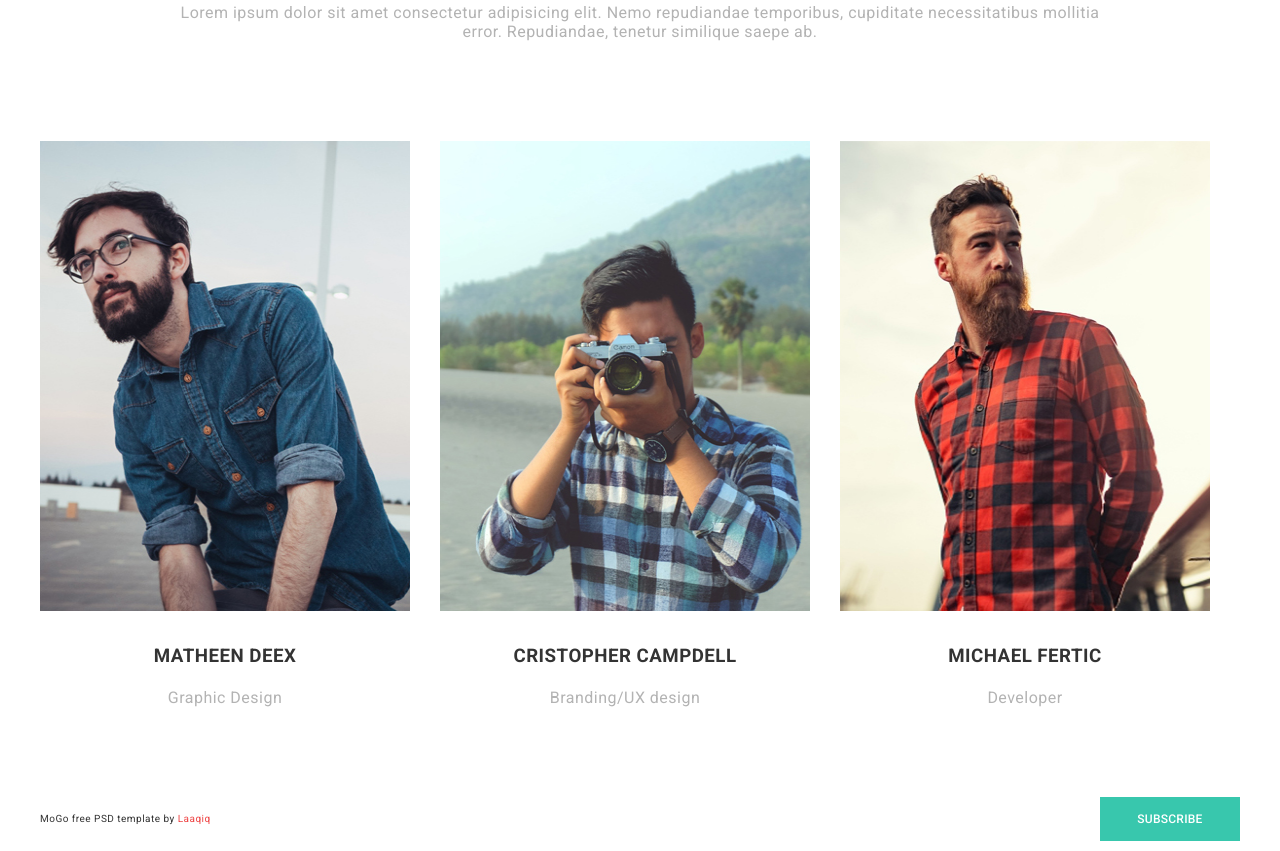
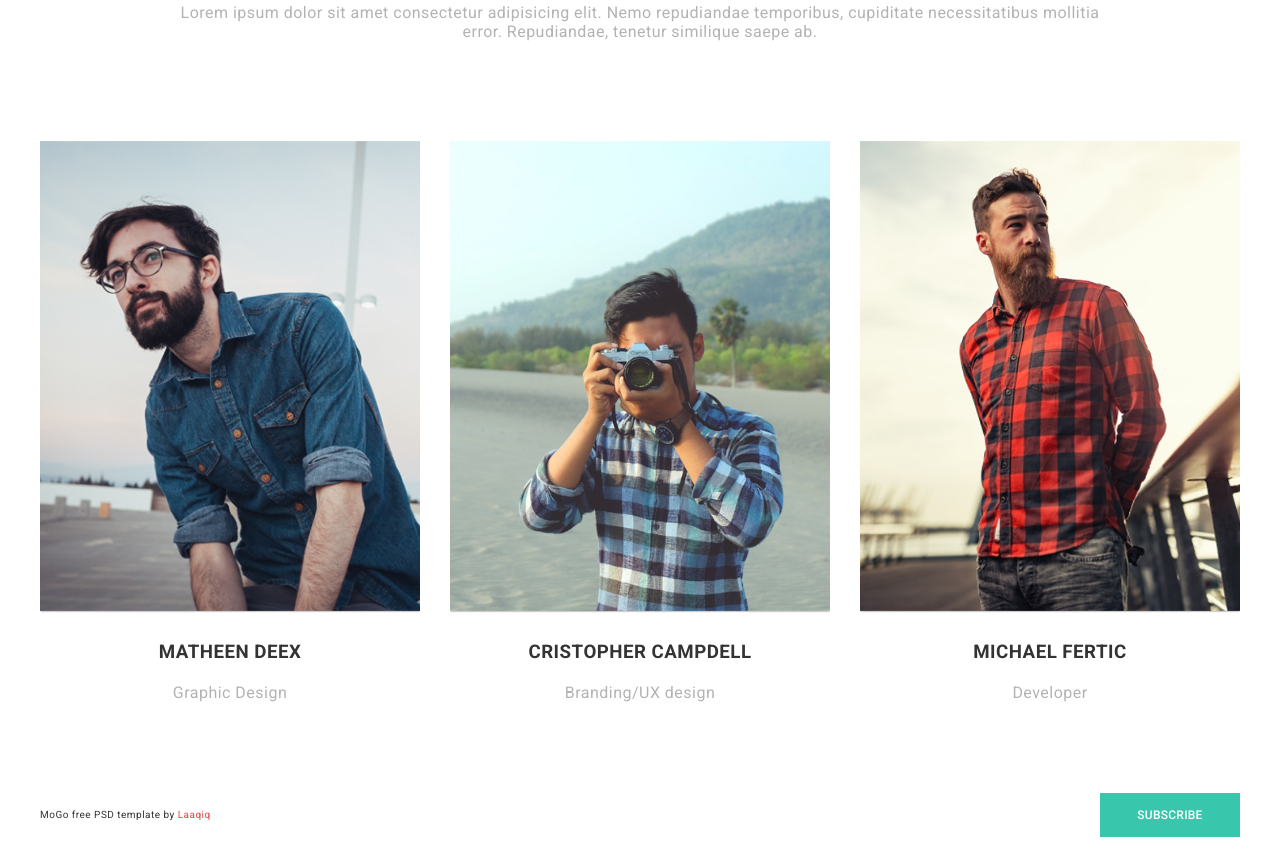
Before and after one commit to IgorBulakh/page-mogo, a plain HTML site: page index.html in a window 1280 px wide. Shown: the part 774-1625 px from the top of the page. Drawn offline with nearby package versions, Linux system fonts and the light colour scheme.

Commit message:
position img people

```diff
--- a/index.html
+++ b/index.html
@@ -1,23 +1,27 @@
 <!DOCTYPE html>
 <html lang="en">
   <head>
-	<meta charset="UTF-8">
-	<meta name="viewport" content="width=device-width, initial-scale=1.0">
+    <meta charset="UTF-8" />
+    <meta name="viewport" content="width=device-width, initial-scale=1.0" />
     <link
       href="https://fonts.googleapis.com/css2?family=Raleway:wght@400;500;700&family=Roboto:wght@200;400;500;700&display=swap"
-		rel="stylesheet">
+      rel="stylesheet"
+    />
 
-		<link rel="stylesheet" href="https://cdn.jsdelivr.net/npm/modern-normalize@1.0.0/modern-normalize.css">
+    <link
+      rel="stylesheet"
+      href="https://cdn.jsdelivr.net/npm/modern-normalize@1.0.0/modern-normalize.css"
+    />
 
-		<link href="https://fonts.googleapis.com/css2?family=Mr+Dafoe&display=swap" rel="stylesheet">
-	<link rel="stylesheet" href="style/main.css">
+    <link
+      href="https://fonts.googleapis.com/css2?family=Mr+Dafoe&display=swap"
+      rel="stylesheet"
+    />
+    <link rel="stylesheet" href="style/main.css" />
     <title>Document</title>
   </head>
   <body>
-
-
     <!-- <header> -->
-
 
     <header class="page-header">
       <nav class="container flex-container">
@@ -46,7 +50,6 @@
     <!-- </header> -->
     <!-- <main> -->
 
-
     <main class="page-main">
       <!-- work section  -->
       <section class="section">
@@ -56,27 +59,45 @@
           <ul class="subtitle list subtitle-colums">
             <li class="flex-element">
               <h3 class="title title-start">photography</h3>
-					<p>Lorem ipsum dolor, sit amet consectetur adipisicing elit. Ad, quos.</p>
+              <p>
+                Lorem ipsum dolor, sit amet consectetur adipisicing elit. Ad,
+                quos.
+              </p>
             </li>
             <li class="flex-element">
               <h3 class="title title-start">web design</h3>
-					<p>Lorem ipsum dolor sit amet consectetur, adipisicing elit. Deserunt, dolorem.</p>
+              <p>
+                Lorem ipsum dolor sit amet consectetur, adipisicing elit.
+                Deserunt, dolorem.
+              </p>
             </li>
             <li class="flex-element">
               <h3 class="title title-start">creatyvity</h3>
-					<p>Lorem ipsum, dolor sit amet consectetur, adipisicing elit. Sunt, id.</p>
+              <p>
+                Lorem ipsum, dolor sit amet consectetur, adipisicing elit. Sunt,
+                id.
+              </p>
             </li>
             <li class="flex-element">
               <h3 class="title title-start">ceo</h3>
-					<p>Lorem ipsum, dolor sit amet consectetur, adipisicing elit. Molestias, porro?</p>
+              <p>
+                Lorem ipsum, dolor sit amet consectetur, adipisicing elit.
+                Molestias, porro?
+              </p>
             </li>
             <li class="flex-element">
               <h3 class="title title-start">html/css</h3>
-					<p>Lorem, ipsum dolor sit amet consectetur adipisicing elit. Ducimus, suscipit.</p>
+              <p>
+                Lorem, ipsum dolor sit amet consectetur adipisicing elit.
+                Ducimus, suscipit.
+              </p>
             </li>
             <li class="flex-element">
-					<h3 class="title title-start ">digital</h3>
-					 <p>Lorem ipsum dolor sit amet consectetur, adipisicing, elit. Aliquam, quam.</p>
+              <h3 class="title title-start">digital</h3>
+              <p>
+                Lorem ipsum dolor sit amet consectetur, adipisicing, elit.
+                Aliquam, quam.
+              </p>
             </li>
           </ul>
         </div>
@@ -84,24 +105,41 @@
       <!-- team section  -->
       <section class="section">
         <div class="container">
-
           <h2 class="main-title title">Who wee are</h2>
 
           <h2 class="section-title">meet our team</h2>
-			<p class="section-text describe-teams">Lorem ipsum dolor sit amet consectetur adipisicing elit. Nemo repudiandae temporibus, cupiditate necessitatibus mollitia error. Repudiandae, tenetur similique saepe ab.</p>
-			<ul class=" subtitle list">
+          <p class="section-text describe-teams">
+            Lorem ipsum dolor sit amet consectetur adipisicing elit. Nemo
+            repudiandae temporibus, cupiditate necessitatibus mollitia error.
+            Repudiandae, tenetur similique saepe ab.
+          </p>
+          <ul class="subtitle list">
             <li class="profil-block">
-					<img class="profil" src="image/man.jpg" alt="profil"  >
+              <div class="tumb-img">
+                <img
+                  class="profil position-man"
+                  src="image/man-ful.jpg"
+                  alt="profil"
+                />
+              </div>
               <h3 class="title">matheen deex</h3>
               <p class="section-text">Graphic Design</p>
             </li>
             <li class="profil-block">
-					<img class="profil" src="image/photograph.jpg" alt="profil"  >
+              <div class="tumb-img">
+                <img
+                  class="profil position-photograph"
+                  src="image/photograph-ful.jpg"
+                  alt="profil"
+                />
+              </div>
               <h3 class="title">cristopher campdell</h3>
               <p class="section-text">Branding/UX design</p>
             </li>
             <li class="profil-block">
-					<img class="profil" src="./image/disainer.jpg" alt="profil"  >
+              <div class="tumb-img">
+                <img class="profil" src="./image/desing-ful.jpg" alt="profil" />
+              </div>
               <h3 class="title">michael fertic</h3>
               <p class="section-text">Developer</p>
             </li>
@@ -113,16 +151,15 @@
     <!-- </main> -->
     <!-- <footer> -->
 
-
     <footer class="page-footer">
       <div class="container footer-block">
-		<p class="author">MoGo free PSD template by <span class="author-color">Laaqiq</span></p>
+        <p class="author">
+          MoGo free PSD template by <span class="author-color">Laaqiq</span>
+        </p>
         <a href="" class="button link">subscribe</a>
       </div>
     </footer>
 
     <!-- </footer> -->
-
-
   </body>
 </html>
--- a/style/main.css
+++ b/style/main.css
@@ -201,7 +201,7 @@ body {
 
 /* profil-block */
 .profil-block {
-  width: 380px;
+  /* width: 380px; */
   margin-right: 30px;
 }
 
@@ -209,10 +209,28 @@ body {
   margin-left: 0;
 }
 
-.profil-block .profil {
+.profil-block .tumb-img {
+  margin-bottom: 30px;
+  width: 380px;
+  height: 470px;
+  box-shadow: 0px 2px 1px -1px rgba(0, 0, 0, 0.2);
+}
+
+.tumb-img .profil {
+  display: block;
+  width: 100%;
+  height: 100%;
+  object-fit: cover;
+  /* object-position: center; */
+}
+.tumb-img .position-man {
+  object-position: 20% 50%;
+}
+
+/* .profil-block .profil {
   width: 100%;
   height: 470px;
-}
+} */
 
 /* title of kategori list */
 .subtitle .tite {
@@ -220,9 +238,6 @@ body {
 }
 
 /* img-sections */
-.subtitle .profil {
-  margin-bottom: 30px;
-}
 
 /* footer  */
 /* author  */
```
Also changed, not shown: image/desing-ful.jpg (added), image/man-ful.jpg (added), image/photograph-ful.jpg (added). Lines whose indentation alone changed are shown as unchanged.
